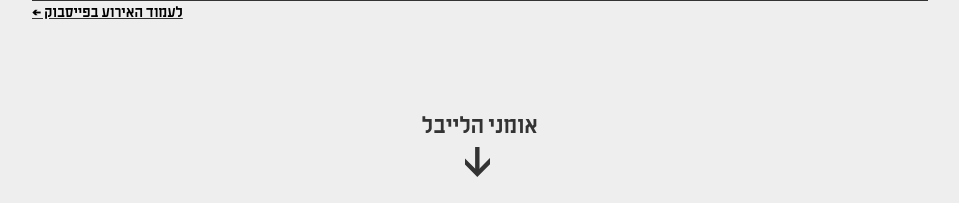
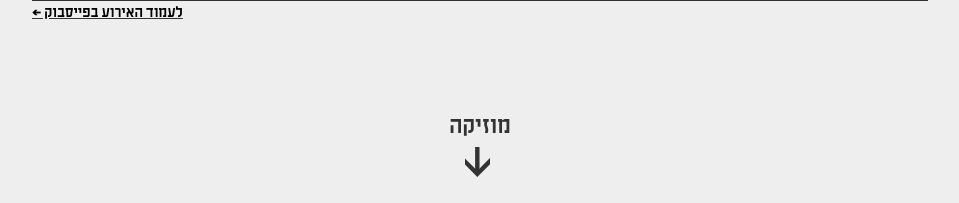
Before and after one commit to ponderer89/golombia-final, a plain HTML site: page docs/index.html in a window 1280 px wide. Shown: the part 1802-2005 px from the top of the page, without its empty margins (160-1119 px from the left). Drawn offline with nearby package versions, Linux system fonts and the light colour scheme.

Commit message:
נמצנ

```diff
--- a/docs/index.html
+++ b/docs/index.html
@@ -590,7 +590,7 @@
   <div class="second-intro">
 
 <span class="second-intro-text">
-אומני הלייבל</span>
+מוזיקה</span>
 <div class="intro-arrow">
 
 
```
